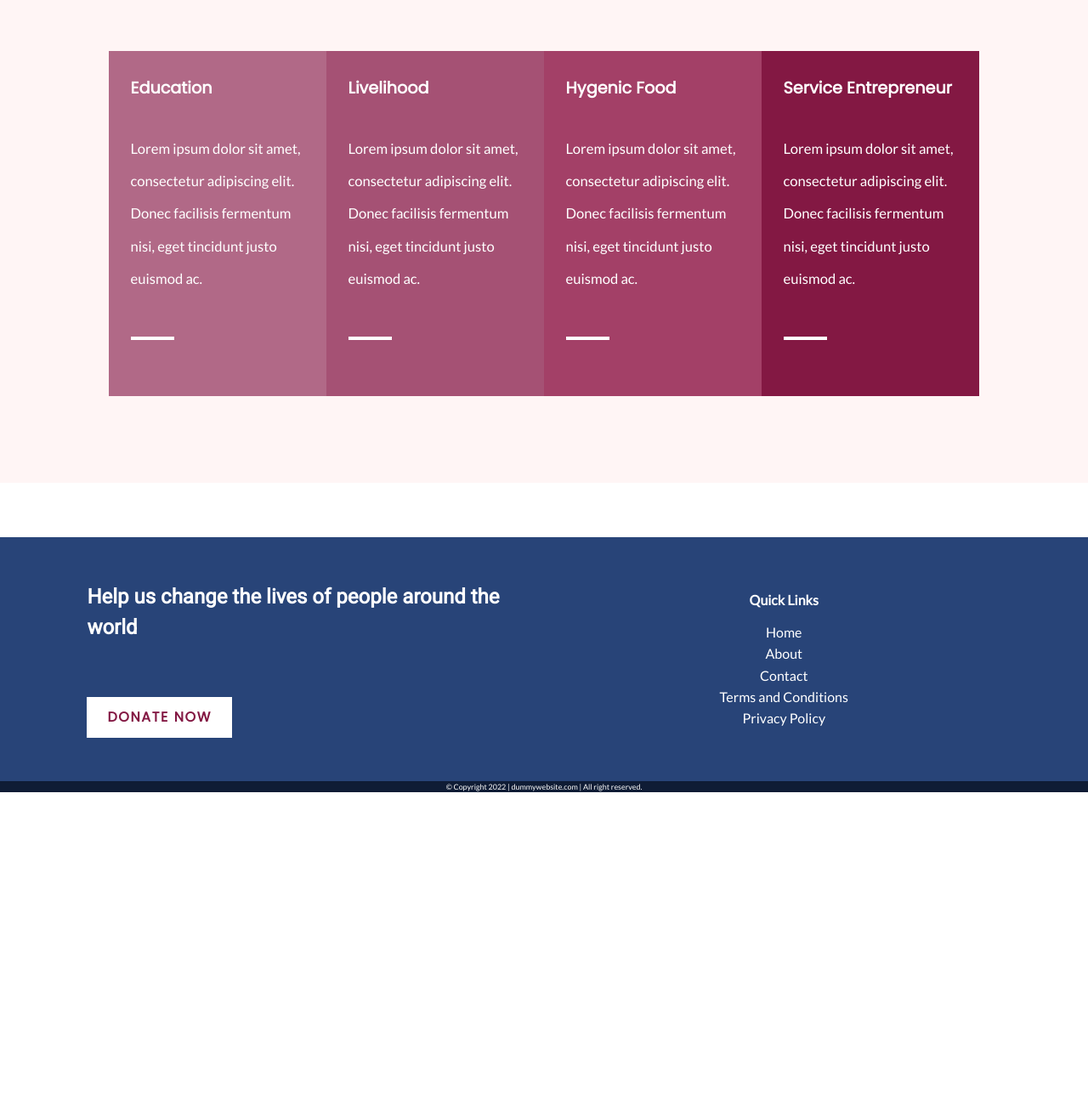
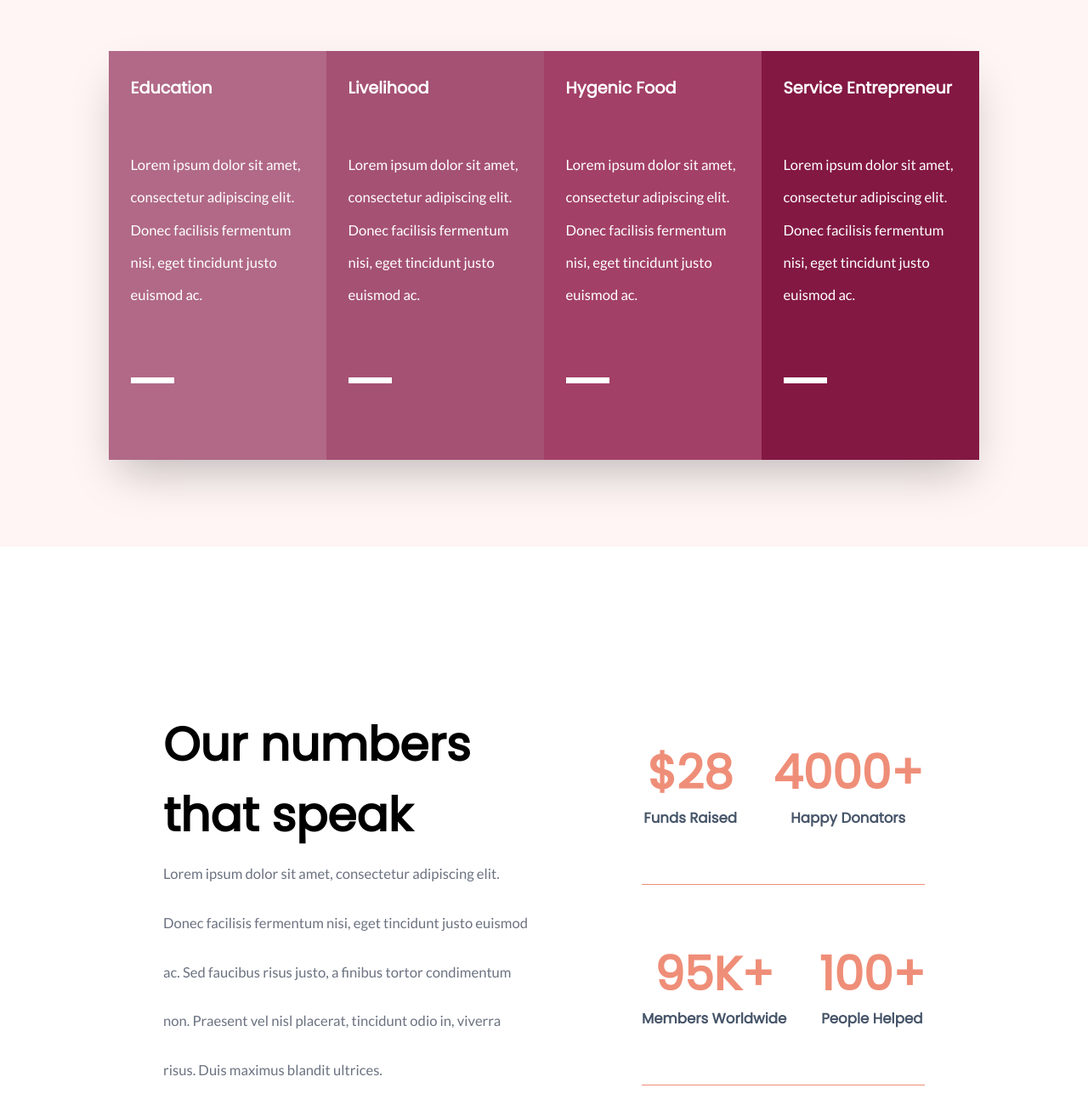
Before and after one commit to AarnavSrivastava/Mahila-Prabodhini-Foundation, a React (Create React App) app in the folder mph-website/: page / in a window 1280 px wide. Shown: the part 1490-2790 px from the top of the page at 85% size. Before the commit the page ends 2422 px from the top, so only its background shows below. Built offline with nearby package versions, Linux system fonts and the light colour scheme.

Commit message:
finishing up home page

```diff
--- a/mph-website/src/components/bottomlinks.js
+++ b/mph-website/src/components/bottomlinks.js
@@ -5,9 +5,9 @@ const BottomLinks = () =>
 {
     return (
         <div className="hidden md:flex flex-col mt-auto font-lato">
-            <div className="flex flex-row flex-wrap w-screen justify-between items-center bg-background-blue gap-[5%] py-[4%] px-[8%]">
+            <div className="flex flex-row flex-wrap justify-between items-center bg-background-blue gap-[5%] py-[4%] px-[8%]">
                 <ul className="basis-0 grow grid gap-[5vw]">
-                    <div className="font-bold font-roboto xl:text-[24px] text-[1.8vw] text-white">Help us change the lives of people around the world</div>
+                    <div className="font-light font-lato xl:text-[24px] text-[1.8vw] text-white">Help us change the lives of people around the world</div>
                     <div className="flex justify-start items-center">
                         <Link className="flex font-poppins xl:text-[16px] text-[1.2vw] tracking-widest font-extrabold px-[1.8vw] py-[1vw] xl:px-[24px] xl:py-[12px] justify-center items-center transition hover:-translate-y-1 hover:scale-100 text-[#831843] ease-in-out delay-[10ms] bg-white hover:text-orange-200 hover:bg-[#831843] duration-300" to="/donate">
                             DONATE NOW
--- a/mph-website/src/components/navbar.js
+++ b/mph-website/src/components/navbar.js
@@ -7,7 +7,7 @@ const Navbar = () =>
 {
 
     return (
-        <nav className="flex wrap flex-row w-screen sticky top-0 z-50 justify-between items-center bg-background-blue-transparent px-[6%] min-h-[60px]">
+        <nav className="flex wrap flex-row sticky top-0 z-50 justify-between items-center bg-background-blue-transparent px-[6%] min-h-[60px]">
             <Link to="/">
                 <HomeLink />
             </Link>
--- a/mph-website/src/components/navbar_components/HamburgerMenu.js
+++ b/mph-website/src/components/navbar_components/HamburgerMenu.js
@@ -6,6 +6,7 @@ import Menu from './navbar_components_components/Menu.js'
 
 const HamburgerMenu = (props) => {
     const [open, setOpen] = useState(false);
+
 
     const location = useLocation();
 
@@ -19,7 +20,7 @@ const HamburgerMenu = (props) => {
                 <img className="" src={hamburgericon} id="hamburger" alt="hamburger"/>
             </button>
 
-            <div className={(open) ? "absolute top-[55px] w-[250px] translate-x-[-45%] bg-white rounded-md p-4 overflow-hidden border-2 border-gray-400" : "hidden"}>
+            <div className={(open) ? "absolute top-[55px] w-[250px] translate-x-[-45%] bg-white rounded-md p-4 overflow-hidden border-2 border-gray-400 drop-shadow-2xl" : "hidden"}>
                 <Menu />
             </div>
 
@@ -27,4 +28,5 @@ const HamburgerMenu = (props) => {
     )
 }
 
+
 export default HamburgerMenu;
--- a/mph-website/src/components/navbar_components/navbar_components_components/Menu.js
+++ b/mph-website/src/components/navbar_components/navbar_components_components/Menu.js
@@ -36,8 +36,8 @@ export default function Menu()
                     <CustomLink to="/">Home</CustomLink>
                     <CustomLink to="/donate">Donate</CustomLink>
                     <CustomLink to="/events">Events</CustomLink>
-                    <CustomLink to="/login">Login</CustomLink>
-                    <CustomLink to="/signup">Sign Up</CustomLink>
+                    <CustomLink to="/aboutus">About Us</CustomLink>
+                    <CustomLink to="/contactus">Contact Us</CustomLink>
                     <DropDownTransitionItem liClass="font-lato font-black text-[16px]" goToMenu="more" content="More" />
                 </ul>
 
@@ -47,8 +47,6 @@ export default function Menu()
 
                 <ul>
                     <DropDownTransitionItem liClass="rotate-180" goToMenu="main" />
-                    <CustomLink to="/aboutus">About Us</CustomLink>
-                    <CustomLink to="/contactus">Contact Us</CustomLink>
                     <CustomLink to="/privacypolicy">Privacy Policy</CustomLink>
                     <CustomLink to="/termsandconditions">Terms and Conditions</CustomLink>
                 </ul>
--- a/mph-website/src/components/pages/major_pages/Home.js
+++ b/mph-website/src/components/pages/major_pages/Home.js
@@ -1,6 +1,8 @@
 import React from 'react';
-import ImgDisp from './major_page_components/ImgDisp';
-import HomeTextDisp from './major_page_components/HomeTextDisp';
+import ImgDisp from './home_components/ImgDisp';
+import HomeTextDisp from './home_components/HomeTextDisp';
+import TextDisp from './home_components/NumbersTextDisp';
+import ImgGridDisp from './home_components/ImgGridDisp';
 
 const Home = () => {
     return (
@@ -8,8 +10,9 @@ const Home = () => {
             <div className="flex flex-col items-center py-[5vw] gap-[5vw]">
                 <ImgDisp />
                 <HomeTextDisp />
+                <TextDisp />
+                <ImgGridDisp />
             </div>
-
         </div>
     )
 }
--- a/mph-website/src/components/pages/major_pages/major_page_components/HomeTextDisp.js
+++ b/mph-website/src/components/pages/major_pages/home_components/HomeTextDisp.js
@@ -2,7 +2,7 @@ import { Link } from 'react-router-dom';
 
 const HomeTextDisp = () => {
     return (
-        <div className="transform bg-[#FFF5F5] relative px-[10vw] flex flex-col justify-start items-center">
+        <div className="transform bg-[#FFF5F5] relative px-[10vw] flex flex-col justify-start items-center ">
             <div className="py-[10%] px-[5vw] flex relative flex-col justify-start">
                 <div className="font-poppins font-black lg:text-[4.3vw] text-[44px] pt-[5%] pb-[2.5%]">
                     What We Do
@@ -18,37 +18,37 @@ const HomeTextDisp = () => {
                 </div>
             </div>
 
-            <div className="py-[10%] grid grid-cols-4 grid-flow-row auto-rows-fr font-poppins font-black text-white md:text-[1.5vw] text-[12px] leading-[3vw]">
+            <div className="my-[10%] grid grid-cols-4 grid-flow-row auto-rows-fr font-poppins font-black text-white md:text-[1.5vw] text-[12px] leading-[3vw] shadow-2xl">
                 <div className="flex flex-col px-[2vw] py-[2vw] bg-[#B16987]">
                     Education
-                    <div className="py-[4vh] font-lato font-light text-white md:text-[1.3vw] text-[10px]">
+                    <div className="py-[4vw] font-lato font-light text-white md:text-[1.3vw] text-[10px]">
                         Lorem ipsum dolor sit amet, consectetur adipiscing elit. Donec facilisis fermentum nisi, eget tincidunt justo euismod ac.
                     </div>
-                    <div className="bg-white mt-[2vh] mb-[5vh] w-[4vw] h-[0.6vh]" />
+                    <div className="bg-white mt-[2vw] mb-[5vw] w-[4vw] h-[0.6vw]" />
                 </div>
 
                 <div className="flex flex-col px-[2vw] py-[2vw] bg-[#A55174]">
                     Livelihood
-                    <div className="py-[4vh] font-lato font-light text-white md:text-[1.3vw] text-[10px]">
+                    <div className="py-[4vw] font-lato font-light text-white md:text-[1.3vw] text-[10px]">
                         Lorem ipsum dolor sit amet, consectetur adipiscing elit. Donec facilisis fermentum nisi, eget tincidunt justo euismod ac.
                     </div>
-                    <div className="bg-white mt-[2vh] mb-[5vh] w-[4vw] h-[0.6vh]" />
+                    <div className="bg-white mt-[2vw] mb-[5vw] w-[4vw] h-[0.6vw]" />
                 </div>
 
                 <div className="flex flex-col px-[2vw] py-[2vw] bg-[#A34067]">
                     Hygenic Food
-                    <div className="py-[4vh] font-lato font-light text-white md:text-[1.3vw] text-[10px]">
+                    <div className="py-[4vw] font-lato font-light text-white md:text-[1.3vw] text-[10px]">
                         Lorem ipsum dolor sit amet, consectetur adipiscing elit. Donec facilisis fermentum nisi, eget tincidunt justo euismod ac.
                     </div>
-                    <div className="bg-white mt-[2vh] mb-[5vh] w-[4vw] h-[0.6vh]" />
+                    <div className="bg-white mt-[2vw] mb-[5vw] w-[4vw] h-[0.6vw]" />
                 </div>
 
                 <div className="flex flex-col px-[2vw] py-[2vw] bg-[#831843]">
                     Service Entrepreneur
-                    <div className="py-[4vh] font-lato font-light text-white md:text-[1.3vw] text-[10px]">
+                    <div className="py-[4vw] font-lato font-light text-white md:text-[1.3vw] text-[10px]">
                         Lorem ipsum dolor sit amet, consectetur adipiscing elit. Donec facilisis fermentum nisi, eget tincidunt justo euismod ac.
                     </div>
-                    <div className="bg-white mt-[2vh] mb-[5vh] w-[4vw] h-[0.6vh]" />
+                    <div className="bg-white mt-[2vw] mb-[5vw] w-[4vw] h-[0.6vw]" />
                 </div>
             </div>
         </div>
--- a/mph-website/src/components/pages/major_pages/major_page_components/ImgDisp.js
+++ b/mph-website/src/components/pages/major_pages/home_components/ImgDisp.js
@@ -5,8 +5,8 @@ import {Link} from "react-router-dom"
 const ImgDisp = () =>
 {
     return (
-        <div className="transform relative px-[15vw] flex flex-row gap-[15vw] justify-start items-center rounded-xl h-[100%]">
-            <div className="flex basis-1/2 relative flex-col justify-start">
+        <div className="px-[15vw] flex flex-row gap-[15vw] justify-start items-center rounded-xl">
+            <div className="flex basis-1/2 flex-col justify-start">
                 <div className="font-poppins font-black lg:text-[4.3vw] text-[44px]">
                     Who We Are
                 </div>
--- /dev/null
+++ b/mph-website/src/components/pages/major_pages/home_components/ImgGridDisp.js
@@ -0,0 +1,15 @@
+import ngopic1 from '../../../images/ngopic1.png'
+import ngopic5 from '../../../images/ngopic5.png'
+import ngopic6 from '../../../images/ngopic6.png'
+
+const ImgGridDisp = () => {
+    return (
+        <div className="grid grid-flow-col gap-[1.5vw] px-[10vw] py-[10%]">
+            <img className="grow" src={ngopic1} id="vendor" alt="Gram Bazaar Vendor"/>
+            <img className="grow" src={ngopic5} id="vendor" alt="Gram Bazaar Vendor"/>
+            <img className="grow" src={ngopic6} id="vendor" alt="Gram Bazaar Vendor"/>
+        </div>
+    )
+}
+
+export default ImgGridDisp;
--- /dev/null
+++ b/mph-website/src/components/pages/major_pages/home_components/NumbersTextDisp.js
@@ -0,0 +1,47 @@
+const TextDisp = () => {
+    return (
+        <div className="px-[15vw] py-[10%] flex flex-row gap-[10vw] justify-start items-center rounded-xl h-[100%]">
+            <div className="flex basis-1/2 flex-col justify-start">
+                <div className="font-poppins font-black lg:text-[4.3vw] text-[44px]">
+                    Our numbers that speak
+                </div>
+                <div className="pb-[5%] font-lato lg:text-[1.3vw] text-[14px] leading-[4.5vw] text-gray-500">
+                    Lorem ipsum dolor sit amet, consectetur adipiscing elit. Donec facilisis fermentum nisi, eget tincidunt justo euismod ac. Sed faucibus risus justo, a finibus tortor condimentum non. Praesent vel nisl placerat, tincidunt odio in, viverra risus. Duis maximus blandit ultrices.
+                </div>
+            </div>
+            <div className="flex grid flex-col font-poppins lg:text-[4.3vw] text-[44px] font-black text-sand gap-y-[5vw] whitespace-nowrap">
+                <div className="flex flex-row gap-x-[3vw]">
+                    <div className="flex flex-col grow items-center">
+                        $28
+                        <div className="text-slate-600 lg:text-[1.3vw] text-[14px]">Funds Raised</div>
+
+                    </div>
+
+                    <div className="flex flex-col grow items-center">
+                        4000+
+                        <div className="text-slate-600 lg:text-[1.3vw] text-[14px]">Happy Donators</div>
+
+                    </div>
+
+                </div>
+                <div className="bg-sand w-[100%] grow h-[1px]"></div>
+                <div className="flex flex-row gap-x-[3vw]">
+                    <div className="flex flex-col grow items-center">
+                        95K+
+                        <div className="text-slate-600 lg:text-[1.3vw] text-[14px]">Members Worldwide</div>
+
+                    </div>
+
+                    <div className="flex flex-col grow items-center">
+                        100+
+                        <div className="text-slate-600 lg:text-[1.3vw] text-[14px]">People Helped</div>
+
+                    </div>
+                </div>
+                <div className="bg-sand w-[100%] grow h-[1px]"></div>
+            </div>
+        </div>
+    );
+}
+
+export default TextDisp;
--- a/mph-website/src/components/pages/minor_pages/About.js
+++ b/mph-website/src/components/pages/minor_pages/About.js
@@ -1,5 +1,4 @@
 import React from 'react';
-import ImgDisp from '../major_pages/major_page_components/ImgDisp.js'
 import TxtDisp from './minor_page_components/AboutUsTxt.js'
 import ImgGridDisp from './minor_page_components/ImgGridDisp.js';
 
@@ -9,7 +8,6 @@ const About = () => {
             <div className="font-lato font-bold text-white h-[30%] md:text-[2.8vw] text-[22px] pt-[4%] pb-[6%] px-[11%] flex justify-center tracking-wider bg-background-blue w-screen">
                 About Us
             </div>
-            <ImgDisp />
             <TxtDisp />
             <ImgGridDisp />
         </div>
--- a/mph-website/tailwind.config.js
+++ b/mph-website/tailwind.config.js
@@ -27,7 +27,8 @@ module.exports = {
           'background-blue' : 'rgba(40, 68, 120)',
           'defpink' : '#EA4C89',
           'white-transparent': 'rgba(255, 255, 255, 0.9)',
-          'cream' : '#FFD3BA'
+          'cream' : '#FFD3BA',
+          'sand' : '#EF8E78'
         },
       },
       fontFamily: {
```
Also changed, not shown: mph-website/src/components/navbar_components/HamburgerMenu.css (deleted, +0 -22 lines), mph-website/src/components/randomLogo.svg (added).
